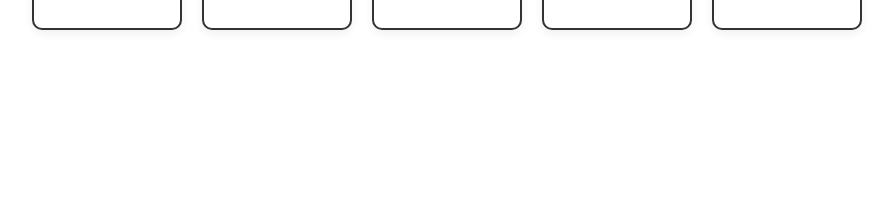
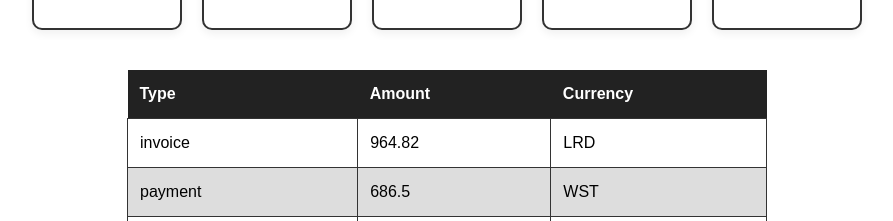
Before and after one commit to Dmytro-Labusov/goit-react-hw-01, a React (Vite) app: page / in a window 1280 px wide. Shown: the part 579-800 px from the top of the page, without its empty margins (193-1086 px from the left). Built offline with nearby package versions, Linux system fonts and the light colour scheme.

Commit message:
finished

```diff
--- a/src/components/App/App.jsx
+++ b/src/components/App/App.jsx
@@ -1,7 +1,9 @@
 import Profile from "../Profile/Profile";
 import userData from "../../../src/userData.json";
 import FriendList from "../FriendList/FriendList";
-import friends from "../friends.json";
+import friends from "../../friends.json";
+import TransactionHistory from "../TransactionHistory/TransactionHistory";
+import transactions from "../../transactions.json";
 
 function App() {
   return (
@@ -14,6 +16,7 @@
         stats={userData.stats}
       />
       <FriendList friends={friends} />
+      <TransactionHistory transactions={transactions} />
     </>
   );
 }
--- /dev/null
+++ b/src/components/TransactionHistory/TransactionHistory.jsx
@@ -0,0 +1,29 @@
+import transactions from "../../transactions.json";
+import styles from "./TransactionHistory.module.css";
+
+const TransactionHistory = () => {
+  return (
+    <div className="transaction-history">
+      <table className={styles.transactionHistory}>
+        <thead>
+          <tr>
+            <th>Type</th>
+            <th>Amount</th>
+            <th>Currency</th>
+          </tr>
+        </thead>
+
+        <tbody>
+          {transactions.map(({ id, type, amount, currency }) => (
+            <tr key={id}>
+              <td>{type}</td>
+              <td>{amount}</td>
+              <td>{currency}</td>
+            </tr>
+          ))}
+        </tbody>
+      </table>
+    </div>
+  );
+};
+export default TransactionHistory;
--- /dev/null
+++ b/src/components/TransactionHistory/TransactionHistory.module.css
@@ -0,0 +1,23 @@
+.transactionHistory {
+  width: 50%;
+  border-collapse: collapse;
+  margin-top: 20px;
+  margin: 0 auto;
+}
+
+.transactionHistory th {
+  background-color: #222;
+  color: white;
+  font-weight: bold;
+  padding: 12px;
+  text-align: left;
+}
+
+.transactionHistory td {
+  padding: 12px;
+  border: 1px solid #333;
+}
+
+.transactionHistory tbody tr:nth-child(even) {
+  background-color: #ddd;
+}
--- /dev/null
+++ b/src/transactions.json
@@ -0,0 +1,56 @@
+[
+  {
+    "id": "1e0700a2-5183-4291-85cc-2065a036a683",
+    "type": "invoice",
+    "amount": 964.82,
+    "currency": "LRD"
+  },
+  {
+    "id": "a30f821b-4d25-4ff0-abdd-e340b3f0dd2b",
+    "type": "payment",
+    "amount": 686.5,
+    "currency": "WST"
+  },
+  {
+    "id": "44dca67a-8e5a-4798-bf8e-b15efd4e1abd",
+    "type": "invoice",
+    "amount": 828.62,
+    "currency": "UGX"
+  },
+  {
+    "id": "ea8ed3dc-2b68-4a53-905a-53ecb0adef33",
+    "type": "withdrawal",
+    "amount": 527.8,
+    "currency": "ALL"
+  },
+  {
+    "id": "63ca02f9-d637-46b5-9237-f3b24425e029",
+    "type": "payment",
+    "amount": 862.44,
+    "currency": "AUD"
+  },
+  {
+    "id": "ed0263e8-59a5-4bf1-87e0-2bb88e53dc34",
+    "type": "withdrawal",
+    "amount": 907.0,
+    "currency": "GEL"
+  },
+  {
+    "id": "4eaab41b-b967-40ac-82ed-85fc66f646f1",
+    "type": "deposit",
+    "amount": 103.1,
+    "currency": "BWP"
+  },
+  {
+    "id": "9648a350-8469-42d5-8bf3-18090de5fe67",
+    "type": "withdrawal",
+    "amount": 322.32,
+    "currency": "MRO"
+  },
+  {
+    "id": "9c5c25fb-1a95-4b2f-8d1f-4c4426d677cc",
+    "type": "invoice",
+    "amount": 14.79,
+    "currency": "PYG"
+  }
+]
```
Also changed, not shown: src/components/App/App.css (deleted), src/components/App/App.module.css (added), src/friends.json (renamed from src/components/friends.json).
